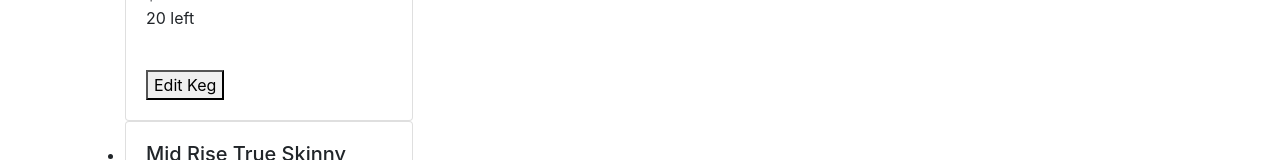
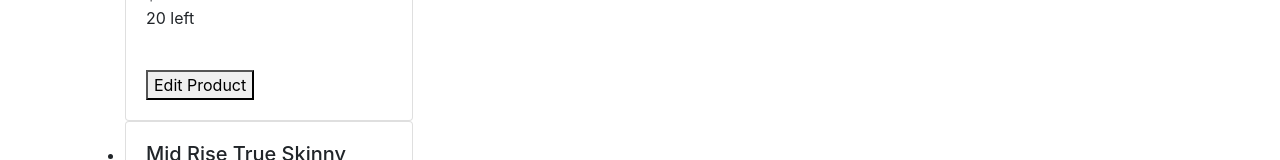
Before and after one commit to TanviCodeLife/online-store, an Angular app: page / in a window 1280 px wide. Shown: the part 580-740 px from the top of the page. Built offline with nearby package versions, Linux system fonts and the light colour scheme.

Commit message:
edit inventory component to debug issues

```diff
--- a/src/app/inventory/inventory.component.html
+++ b/src/app/inventory/inventory.component.html
@@ -8,10 +8,10 @@
           {{product.price | currency}}  <br>
           {{product.quantity}} left <br>
           <span *ngIf="product.message">
-            {{keg.message}}
+            {{product.message}}
           </span><br>
         </p>
-        <button (click)="showProductEditForm(product)">Edit Keg</button>
+        <button (click)="showProductEditForm(product)">Edit Product</button>
       </div>
     </div>
   </li>
```
